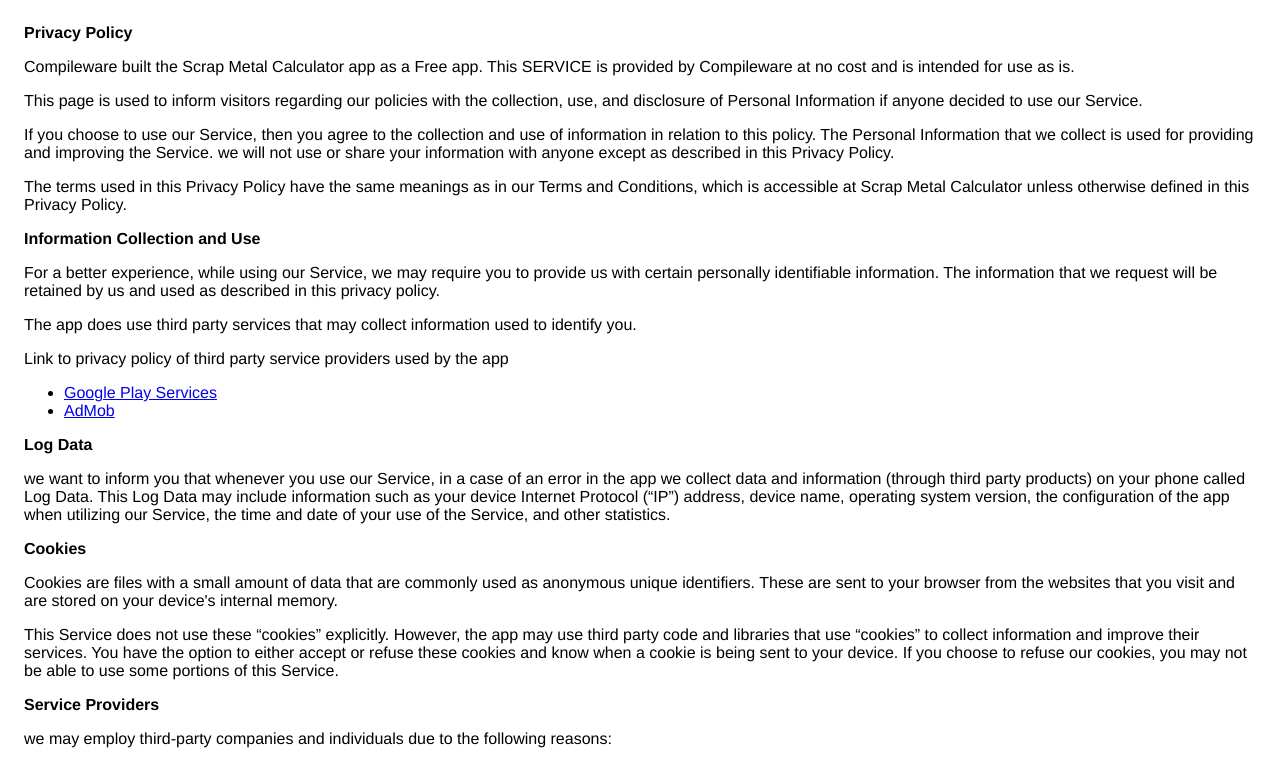
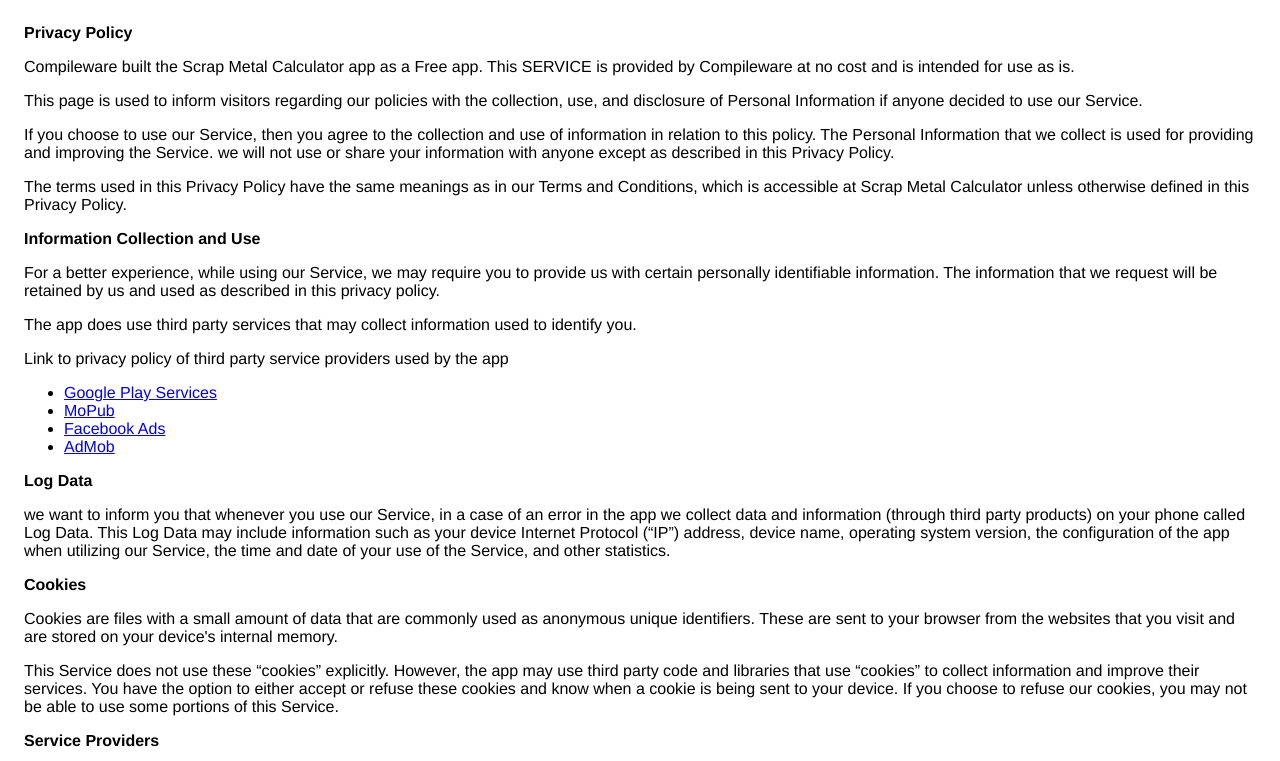
Before and after one commit to Compileware/compileware.website.github.io, a plain HTML site: page app/scrap_metal_calculator/privacy_policy.html in a window 1280 px wide. Shown: the top 761 px of the page. Drawn offline with Linux system fonts and the light colour scheme.

Commit message:
Update privacy_policy.html

```diff
--- a/app/scrap_metal_calculator/privacy_policy.html
+++ b/app/scrap_metal_calculator/privacy_policy.html
@@ -43,7 +43,14 @@
         </p> <p>
             Link to privacy policy of third party service providers used
             by the app
-        </p> <ul><li><a href="https://www.google.com/policies/privacy/" target="_blank">Google Play Services</a></li><li><a href="https://support.google.com/admob/answer/6128543?hl=en" target="_blank">AdMob</a></li><!----><!----><!----><!----><!----><!----><!----><!----><!----><!----><!----><!----><!----><!----></ul>
+        </p>
+    <ul>
+<li><a href="https://www.google.com/policies/privacy/" target="_blank">Google Play Services</a></li>
+<li><a href="https://www.mopub.com/en/legal/privacy/" target="_blank">MoPub</a></li>
+<li><a href="https://business.facebook.com/privacy/explanation/" target="_blank">Facebook Ads</a></li>
+<li><a href="https://support.google.com/admob/answer/6128543?hl=en" target="_blank">AdMob</a></li>
+<!----><!----><!----><!----><!----><!----><!----><!----><!----><!----><!----><!----><!----><!---->
+</ul>
     </div> <p><strong>Log Data</strong></p> <p>
         we want to inform you that whenever you
         use our Service, in a case of an error in the app
```
